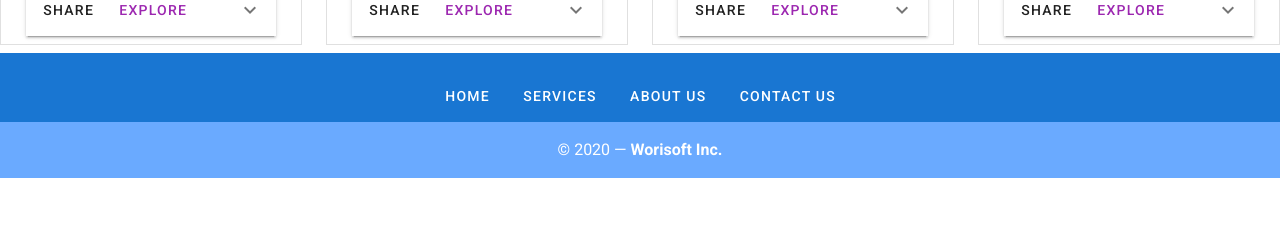
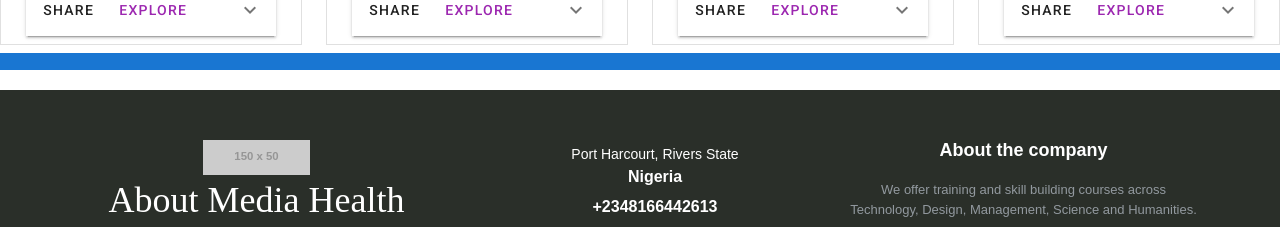
Before and after one commit to worinium/ca-sln-media-health, a Vue app in the folder src/WebUI/clientapp/: page / in a window 1280 px wide. Shown: the part 2554-2781 px from the top of the page. Before the commit the page ends 2732 px from the top, so only its background shows below. Built offline with nearby package versions, Linux system fonts and the light colour scheme.

Commit message:
Made Little Changes

```diff
--- a/src/WebUI/clientapp/src/components/footers.vue
+++ b/src/WebUI/clientapp/src/components/footers.vue
@@ -1,20 +1,261 @@
 <template>
-  <v-footer color="primary" dark padless>
-    <v-row no-gutters>
-      <v-spacer></v-spacer>
-      <v-btn v-for="link in links" :key="link" color="white" text rounded class="my-2">
-        {{ link }}
-      </v-btn>
-      <v-spacer></v-spacer>
-      <v-col class="primary lighten-2 py-4 text-center white--text" cols="12">
-        &copy; {{ new Date().getFullYear() }} — <strong>Worisoft Inc.</strong>
-      </v-col>
-    </v-row>
-  </v-footer>
+<!-- Footer -->
+<footer class="footer-distributed">
+
+    <div class="footer-left">
+        <img src="http://placehold.it/150x50?text=Logo">
+        <h4>About <span>Media Health Analysis App</span></h4>
+
+        <p class="footer-links">
+            <a href="#">Home</a>
+            |
+            <a href="#">Blog</a>
+            |
+            <a href="#">About</a>
+            |
+            <a href="#">Contact</a>
+        </p>
+
+    </div>
+
+    <div class="footer-center">
+        <div>
+            <i class="fa fa-map-marker"></i>
+            <p>
+                <span>Port Harcourt, Rivers State</span>
+                Nigeria
+            </p>
+        </div>
+
+        <div>
+            <i class="fa fa-phone"></i>
+            <p>+2348166442613</p>
+        </div>
+        <div>
+            <i class="fa fa-envelope"></i>
+            <p><a href="mailto:alapherwori8g5@gmail.com">alapherwori8g5@gmail.com</a></p>
+        </div>
+
+    </div>
+    <div class="footer-right">
+        <p class="footer-company-about">
+            <span>About the company</span>
+            We offer training and skill building courses across Technology, Design, Management, Science and Humanities.
+        </p>
+        <div class="footer-icons">
+            <a href="#"><i class="fa fa-facebook"></i></a>
+            <a href="#"><i class="fa fa-twitter"></i></a>
+            <a href="#"><i class="fa fa-instagram"></i></a>
+            <a href="#"><i class="fa fa-linkedin"></i></a>
+            <a href="#"><i class="fa fa-youtube"></i></a>
+        </div>
+    </div>
+    <div class="footer-center">
+        <marquee attribute_name="attribute_value">
+
+            <p id="copyright" class=" footer-company-name">&copy; {{new Date().getFullYear()}} AbadiGIS Limited. </p>
+        </marquee>
+
+    </div>
+</footer>
 </template>
+
 <script>
 export default {
-  data: () => ({ links: ["Home", "Services", "About Us", "Contact Us"] }),
-  methods: {}
-};
+
+}
 </script>
+
+<style scoped>
+/* The footer is fixed to the bottom of the page */
+
+footer {
+
+    position: absolute;
+    bottom: 0;
+}
+
+@media (max-height:800px) {
+    footer {
+        position: static;
+    }
+
+    header {
+        padding-top: 40px;
+    }
+}
+
+.footer-distributed {
+
+    background-color: #2a2f29;
+    box-sizing: border-box;
+    width: 100%;
+    text-align: center;
+    font: bold 16px sans-serif;
+    padding: 50px 50px 60px 50px;
+    margin-top: 20px;
+    color: #2c3e50;
+}
+
+.footer-distributed .footer-left,
+.footer-distributed .footer-center,
+.footer-distributed .footer-right {
+    display: inline-block;
+    vertical-align: top;
+}
+
+/* Footer left */
+
+.footer-distributed .footer-left {
+    width: 30%;
+}
+
+.footer-distributed h4 {
+    color: #ffffff;
+    font: normal 36px 'Cookie', cursive;
+    margin: 0;
+}
+
+/* The company logo */
+
+.footer-distributed .footer-left img {
+    width: 30%;
+}
+
+.footer-distributed h3 span {
+    color: #e0ac1c;
+}
+
+/* Footer links */
+
+.footer-distributed .footer-links {
+    color: #ffffff;
+    margin: 20px 0 12px;
+}
+
+.footer-distributed .footer-links a {
+    display: inline-block;
+    line-height: 1.8;
+    text-decoration: none;
+    color: inherit;
+}
+
+.footer-distributed .footer-company-name {
+    color: #8f9296;
+    font-size: 14px;
+    font-weight: normal;
+    margin: 0;
+}
+
+/* Footer Center */
+
+.footer-distributed .footer-center {
+    width: 35%;
+}
+
+.footer-distributed .footer-center i {
+    background-color: #33383b;
+    color: #ffffff;
+    font-size: 25px;
+    width: 38px;
+    height: 38px;
+    border-radius: 50%;
+    text-align: center;
+    line-height: 42px;
+    margin: 10px 15px;
+    vertical-align: middle;
+}
+
+.footer-distributed .footer-center i.fa-envelope {
+    font-size: 17px;
+    line-height: 38px;
+}
+
+.footer-distributed .footer-center p {
+    display: inline-block;
+    color: #ffffff;
+    vertical-align: middle;
+    margin: 0;
+}
+
+#copyright {
+    color: #ffffff;
+    font-size: 26px;
+}
+
+.footer-distributed .footer-center p span {
+    display: block;
+    font-weight: normal;
+    font-size: 14px;
+    line-height: 2;
+}
+
+.footer-distributed .footer-center p a {
+    color: #e0ac1c;
+    text-decoration: none;
+
+}
+
+/* Footer Right */
+
+.footer-distributed .footer-right {
+    width: 30%;
+}
+
+.footer-distributed .footer-company-about {
+    line-height: 20px;
+    color: #92999f;
+    font-size: 13px;
+    font-weight: normal;
+    margin: 0;
+}
+
+.footer-distributed .footer-company-about span {
+    display: block;
+    color: #ffffff;
+    font-size: 18px;
+    font-weight: bold;
+    margin-bottom: 20px;
+}
+
+.footer-distributed .footer-icons {
+    margin-top: 25px;
+}
+
+.footer-distributed .footer-icons a {
+    display: inline-block;
+    width: 35px;
+    height: 35px;
+    cursor: pointer;
+    background-color: #33383b;
+    border-radius: 2px;
+
+    font-size: 20px;
+    color: #ffffff;
+    text-align: center;
+    line-height: 35px;
+
+    margin-right: 3px;
+    margin-bottom: 5px;
+}
+
+/* Here is the code for Responsive Footer */
+/* You can remove below code if you don't want Footer to be responsive */
+
+@media (max-width: 880px) {
+
+    .footer-distributed .footer-left,
+    .footer-distributed .footer-center,
+    .footer-distributed .footer-right {
+        display: block;
+        width: 100%;
+        margin-bottom: 10px;
+        text-align: center;
+    }
+
+    .footer-distributed .footer-center i {
+        margin-left: 0;
+    }
+
+}
+</style>
--- a/src/WebUI/clientapp/src/components/navbar.vue
+++ b/src/WebUI/clientapp/src/components/navbar.vue
@@ -27,7 +27,7 @@
             <v-menu :rounded="rounded" open-on-hover offset-y transition="slide-x-transition" bottom right>
                 <template v-slot:activator="{ on, attrs }">
                     <v-btn flat v-bind="attrs" v-on="on">
-                        Services <i class="fas fa-caret-down"></i>
+                        Services <v-icon>{{show ? "mdi-chevron-up" : "mdi-chevron-down"}}</v-icon>
                     </v-btn>
                 </template>
                 <v-list dense>
```
